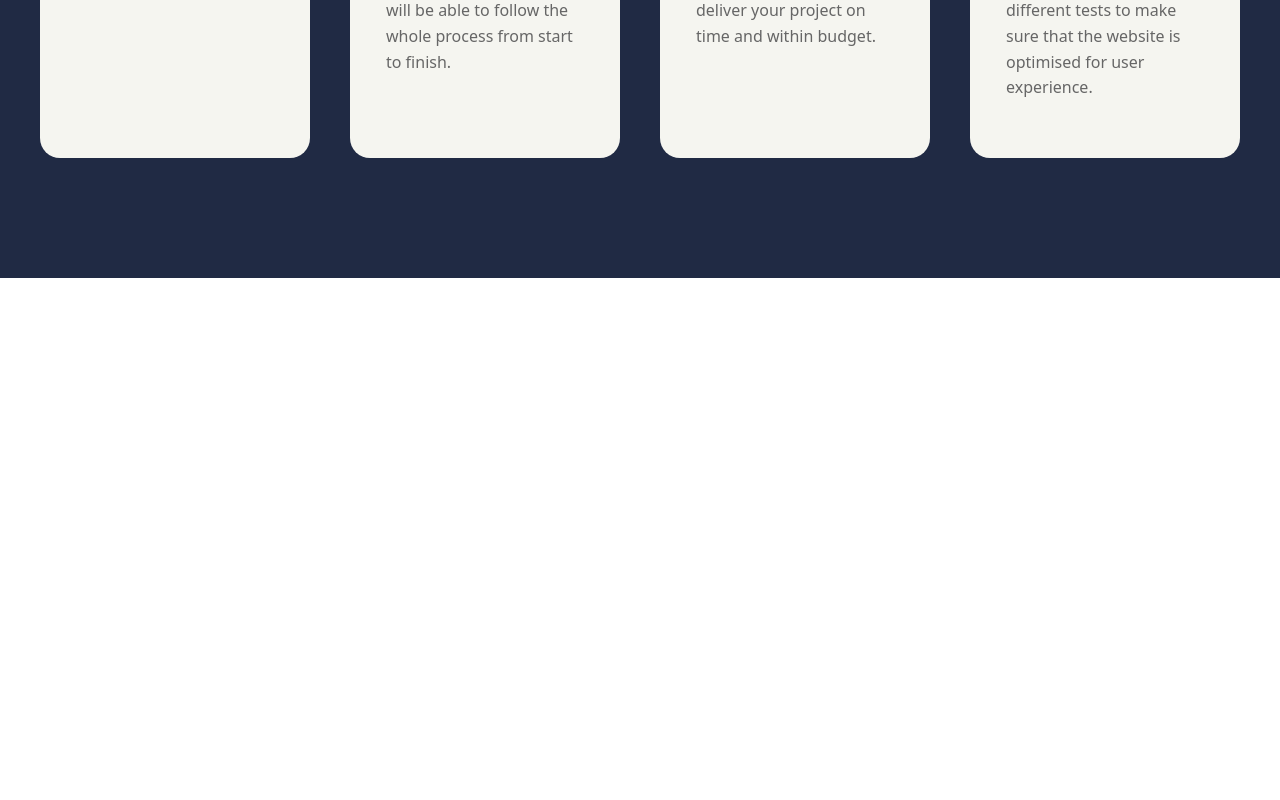
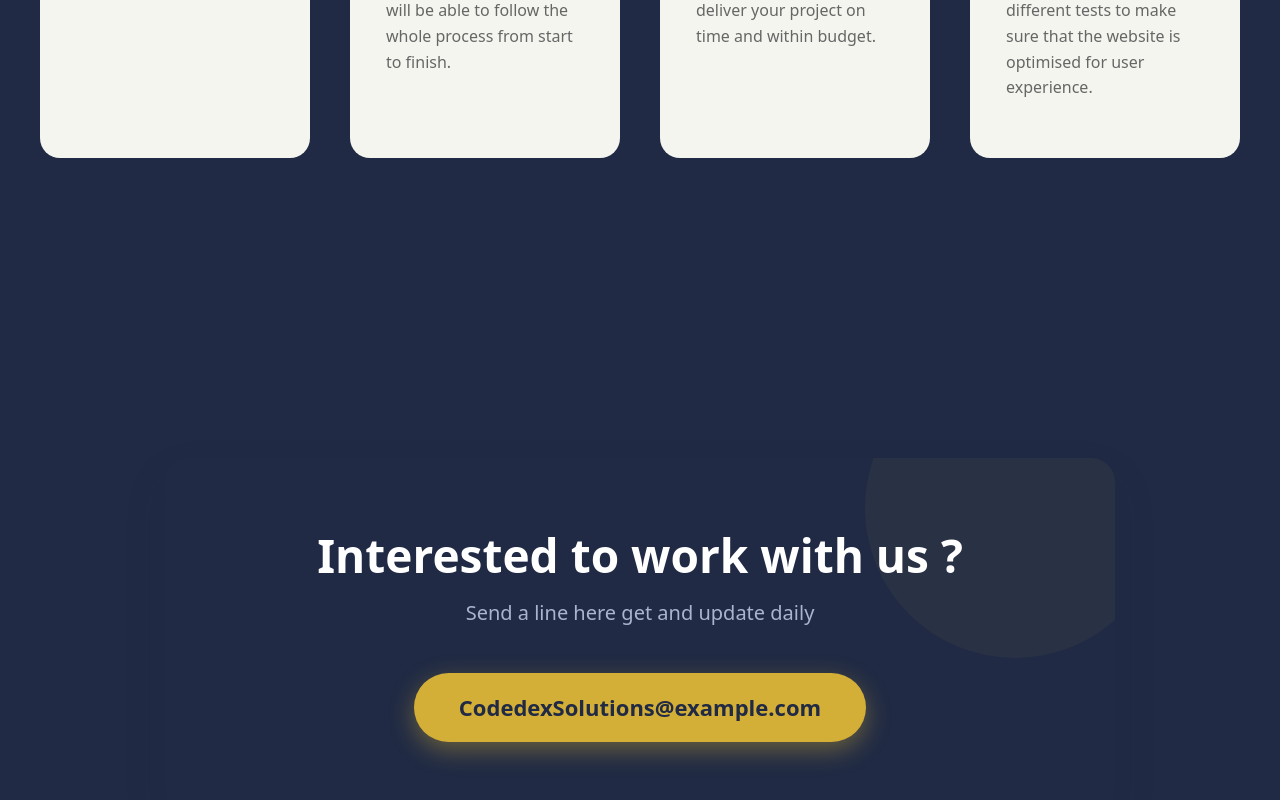
Before and after one commit to SaranshGolash/SoftwareAgencyCRM, a React (Create React App) app in the folder client/: page / in a window 1280 px wide. Shown: the part 2789-3589 px from the top of the page. Before the commit the page ends 3067 px from the top, so only its background shows below. Built offline with nearby package versions, Linux system fonts and the light colour scheme.

Commit message:
Finished working on the HeaderInterestedWork

```diff
--- a/client/src/components/Header.jsx
+++ b/client/src/components/Header.jsx
@@ -3,6 +3,7 @@ import HeaderBody from "./HeaderBody";
 import HeaderServices from "./HeaderServices";
 import HeaderAboutWork from "./HeaderAboutWork";
 import HeaderYourIdea from "./HeaderYourIdea";
+import HeaderInterestedWork from "./HeaderInterestedWork";
 
 function Header() {
     const links = [
@@ -27,6 +28,7 @@ function Header() {
             <HeaderServices />
             <HeaderAboutWork />
             <HeaderYourIdea />
+            <HeaderInterestedWork />
         </div>
         </>
     );
--- /dev/null
+++ b/client/src/components/HeaderInterestedWork.jsx
@@ -0,0 +1,96 @@
+import React from 'react';
+
+function HeaderInterestedWork() {
+    const sectionStyle = {
+        padding: '100px 20px',
+        display: 'flex',
+        justifyContent: 'center',
+        alignItems: 'center',
+        fontFamily: 'system-ui, -apple-system, BlinkMacSystemFont, "Segoe UI", Roboto, Helvetica, Arial, sans-serif',
+    };
+
+    const containerStyle = {
+        backgroundColor: '#202A44',
+        padding: '70px 40px',
+        borderRadius: '24px',
+        maxWidth: '950px',
+        width: '100%',
+        textAlign: 'center',
+        boxShadow: '0 20px 40px rgba(32, 42, 68, 0.15)',
+        display: 'flex',
+        flexDirection: 'column',
+        alignItems: 'center',
+        gap: '15px',
+        position: 'relative',
+        overflow: 'hidden',
+    };
+
+    const titleStyle = {
+        color: '#FFFFFF',
+        fontSize: '46px',
+        fontWeight: '800',
+        margin: '0',
+        zIndex: 1,
+    };
+
+    const subtitleStyle = {
+        color: '#AAB4D0',
+        fontSize: '20px',
+        margin: '0 0 30px 0',
+        zIndex: 1,
+    };
+
+    const emailBtnStyle = {
+        backgroundColor: '#D4AF37',
+        color: '#202A44',
+        padding: '18px 45px',
+        borderRadius: '50px',
+        textDecoration: 'none',
+        fontSize: '22px',
+        fontWeight: 'bold',
+        display: 'inline-block',
+        transition: 'all 0.3s ease',
+        boxShadow: '0 8px 25px rgba(212, 175, 55, 0.4)',
+        zIndex: 1,
+    };
+
+    // A subtle decorative background circle to make it look premium
+    const decorationStyle = {
+        position: 'absolute',
+        top: '-100px',
+        right: '-50px',
+        width: '300px',
+        height: '300px',
+        borderRadius: '50%',
+        backgroundColor: 'rgba(212, 175, 55, 0.05)',
+        zIndex: 0,
+    };
+
+    return (
+        <section style={sectionStyle}>
+            <div style={containerStyle}>
+                <div style={decorationStyle}></div>
+                <h2 style={titleStyle}>Interested to work with us ?</h2>
+                <p style={subtitleStyle}>Send a line here get and update daily</p>
+                <a
+                    href="mailto:CodedexSolutions@example.com"
+                    style={emailBtnStyle}
+                    onMouseEnter={(e) => {
+                        e.currentTarget.style.transform = 'translateY(-5px) scale(1.02)';
+                        e.currentTarget.style.boxShadow = '0 15px 30px rgba(212, 175, 55, 0.6)';
+                        e.currentTarget.style.backgroundColor = '#E5C048'; // Slightly lighter gold on hover
+                    }}
+                    onMouseLeave={(e) => {
+                        e.currentTarget.style.transform = 'translateY(0) scale(1)';
+                        e.currentTarget.style.boxShadow = '0 8px 25px rgba(212, 175, 55, 0.4)';
+                        e.currentTarget.style.backgroundColor = '#D4AF37';
+                    }}
+                >
+                    CodedexSolutions@example.com
+                </a>
+            </div>
+        </section>
+    );
+}
+
+export default HeaderInterestedWork;
```
